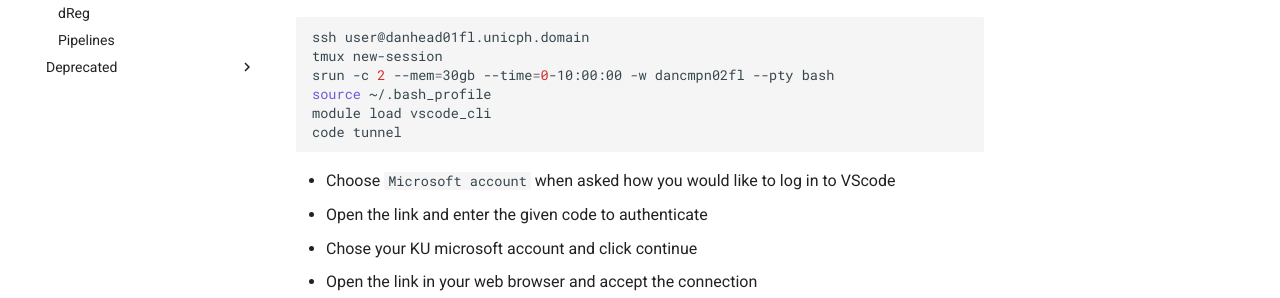
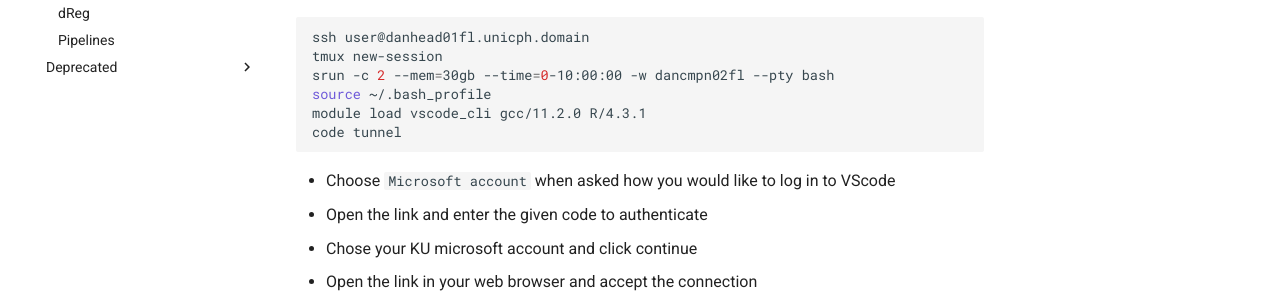
Before and after one commit to brickmanlab/brickmanlab.github.io, an MkDocs documentation site: the page built from docs/dangpu/R_vscode.md, in a window 1280 px wide and 900 px high. Shown: the part 439-737 px from the top of the window. Built offline with MkDocs 1.6.1 and Material for MkDocs 9.7.7, drawn with Linux system fonts in a browser that asks for light colours; comment, search, counter and statistics services are not loaded.

Commit message:
Update docs/dangpu/R_vscode.md
Co-authored-by: Silvia_R <silvia.rnr@gmail.com>

````diff
--- a/docs/dangpu/R_vscode.md
+++ b/docs/dangpu/R_vscode.md
@@ -13,7 +13,7 @@ ssh user@danhead01fl.unicph.domain
 tmux new-session
 srun -c 2 --mem=30gb --time=0-10:00:00 -w dancmpn02fl --pty bash
 source ~/.bash_profile
-module load vscode_cli
+module load vscode_cli gcc/11.2.0 R/4.3.1
 code tunnel
 ```
 
````
